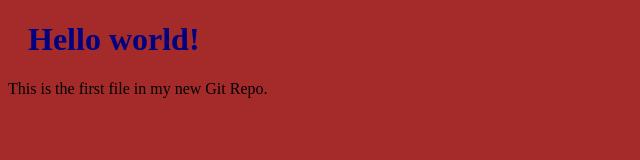
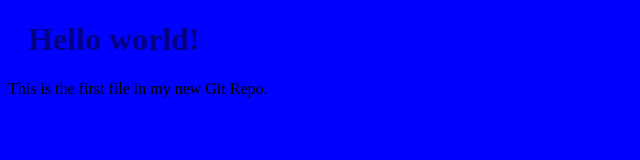
Before and after one commit to MJ1847/hello-world, a plain HTML site: page index.html in a window 1280 px wide. Shown: the whole page, without its empty margins (0-640 px from the left). Drawn offline with Linux system fonts and the light colour scheme.

Commit message:
Change body background color to blue

```diff
--- a/bluestyle.css
+++ b/bluestyle.css
@@ -1,5 +1,5 @@
 body {
-background-color: brown;
+background-color: blue;
 }
 
 h1 {
```
